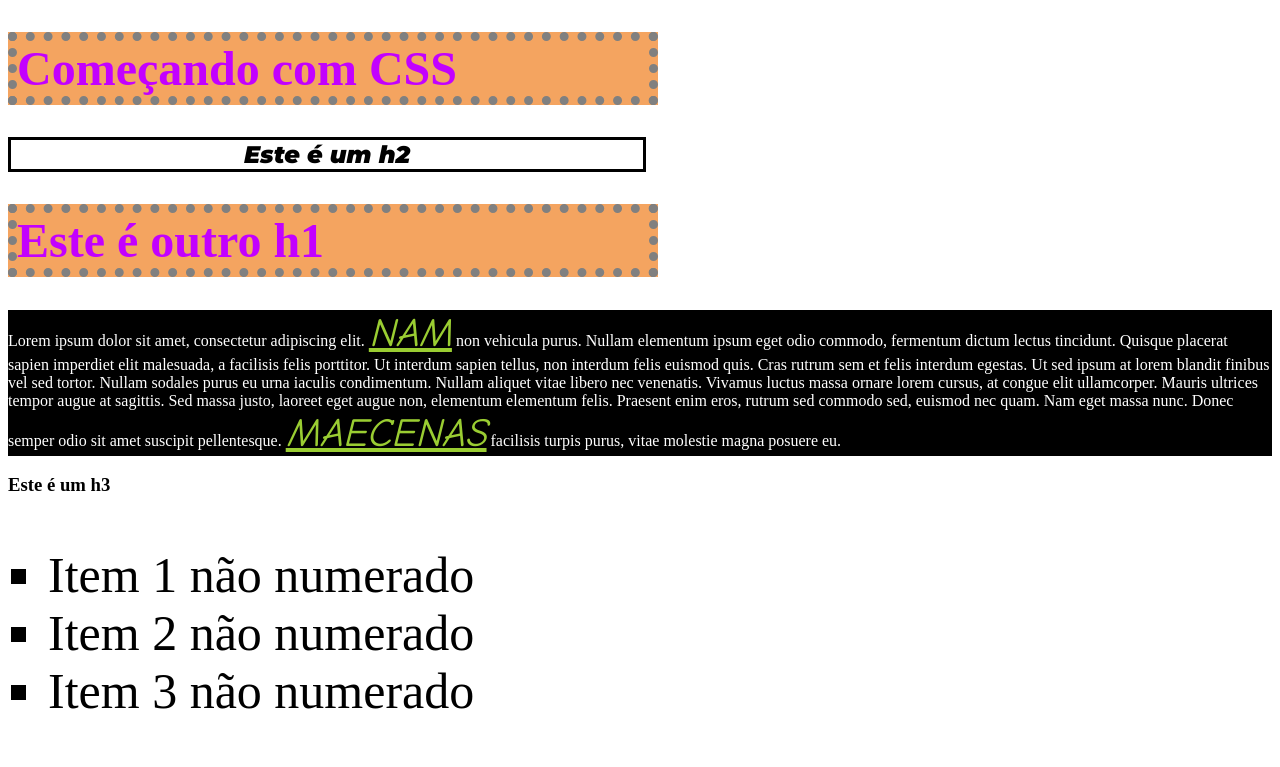
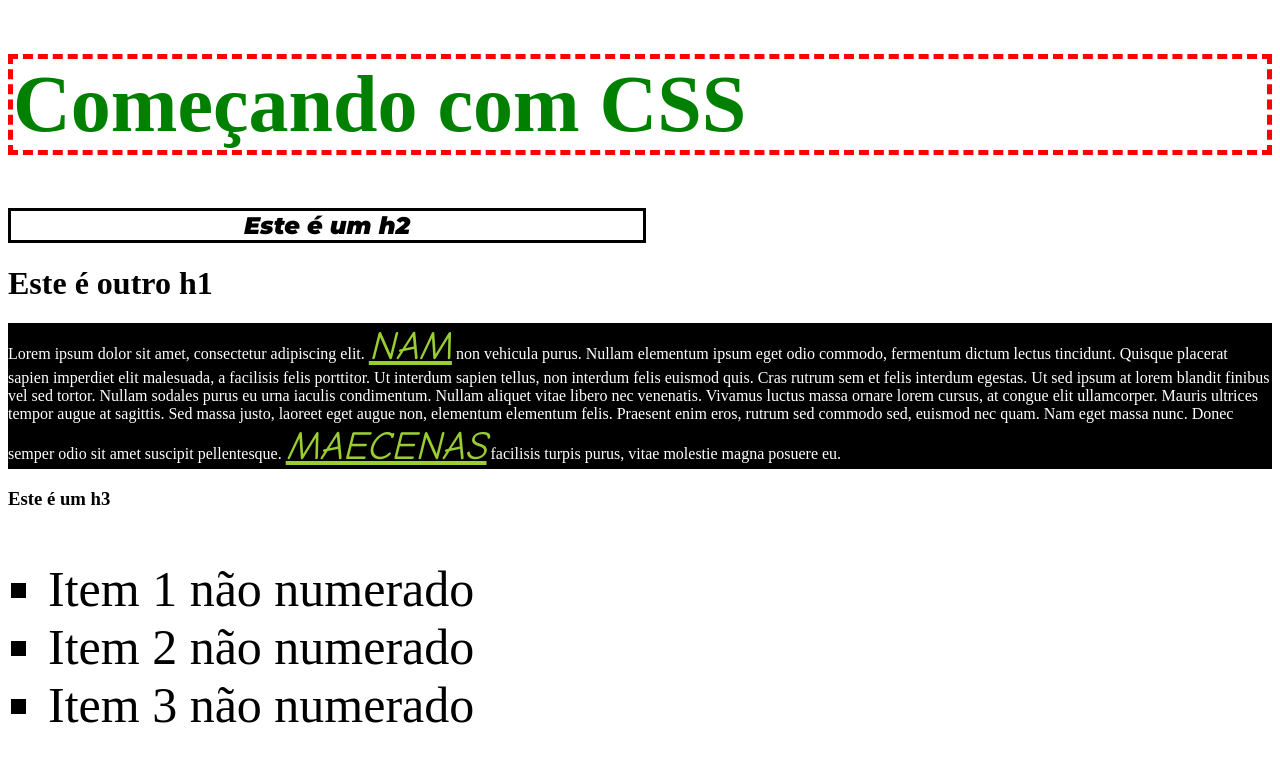
Before and after one commit to ernanivianna/css_playground, a plain HTML site: page index.html in a window 1280 px wide. Shown: the top 767 px of the page. Drawn offline with Linux system fonts and the light colour scheme.

Commit message:
Introdução ao cascade e especificidade

```diff
--- a/css/style.css
+++ b/css/style.css
@@ -1,13 +1,3 @@
-h1 {
-    color: #c300ff;
-    font-size: 3rem;
-    background-color: sandybrown;
-    /*border: 9px dotted gray;   --maneira curta de escrever o mesmo código que representa as três linhas abaixo*/
-    border-width: 9px;
-    border-style: dotted;
-    border-color: gray;
-    width: 50%;
-}
 h2 {
     font-family: 'Montserrat', sans-serif;
     font-weight: 900;
@@ -47,3 +37,15 @@ ol {
 #titulo-principal {
     margin-left: 5rem;
 }
+
+/*Explicando cascade e especificidade*/
+.titulo-pagina {
+    font-size: 5rem;
+    border: 5px solid red;
+    color: red;
+}
+
+.titulo {
+    border-style: dashed;
+    color: green;
+}
--- a/index.html
+++ b/index.html
@@ -13,7 +13,7 @@
     <link rel="stylesheet" href="./css/style.css" />
   </head>
   <body>
-    <h1>Começando com CSS</h1>
+    <h1 class="titulo titulo-pagina">Começando com CSS</h1>
     <h2>Este é um h2</h2>
     <h1>Este é outro h1</h1>
 
```
